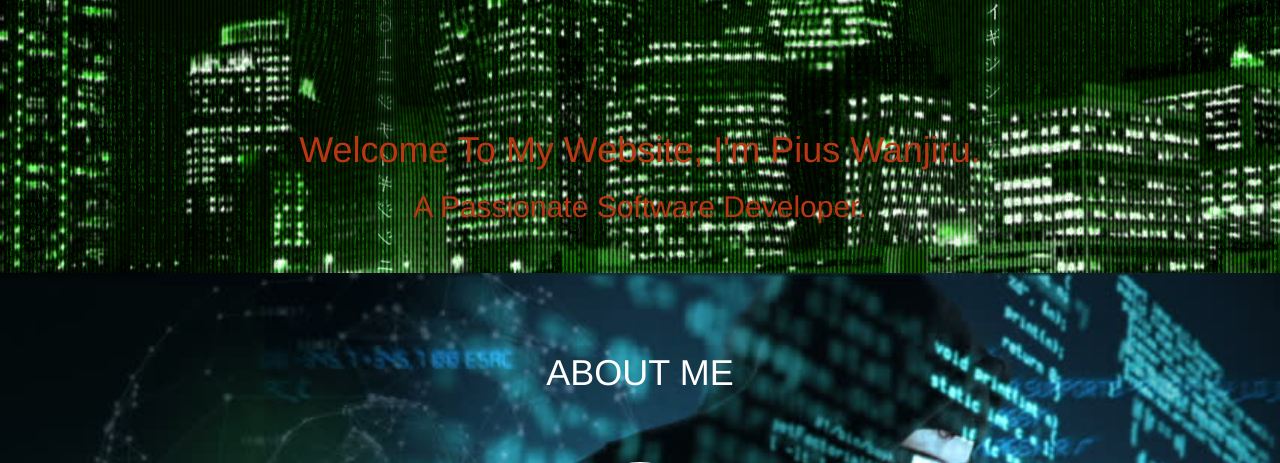
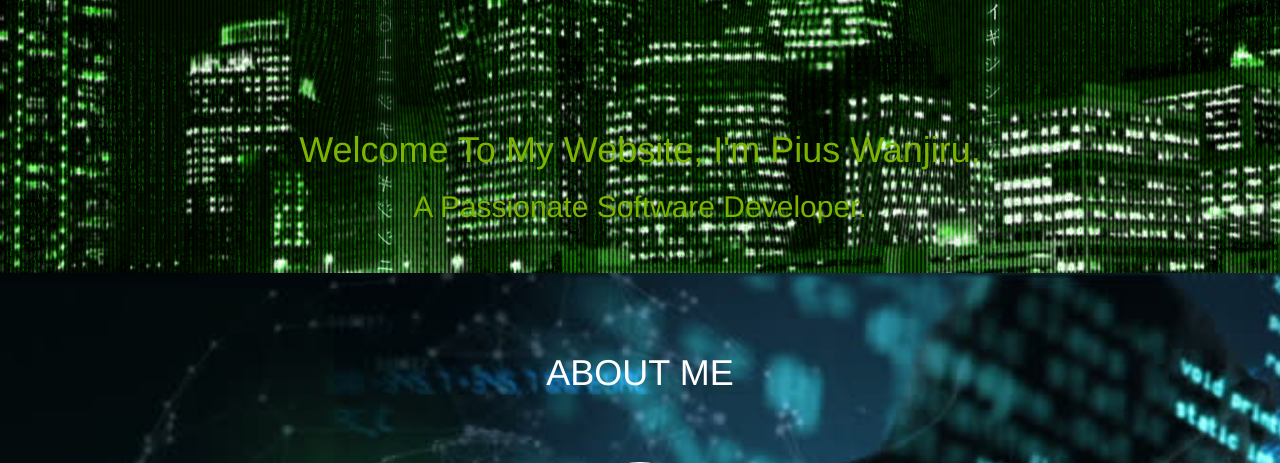
Before and after one commit to pius254/Personal-Site, a PHP site: page / in a window 1280 px wide. Shown: the part 50-513 px from the top of the page. Run offline with PHP 8.4, Linux system fonts and the light colour scheme.

Commit message:
fits the skills section into the about me container

```diff
--- a/assets/css/styles.css
+++ b/assets/css/styles.css
@@ -17,7 +17,7 @@ body{
 	width: 100%;
 	padding-top: 50px;
 	margin-top: 50px;
-	color: #BD3613;
+	color: #7CB400;
 }
 
 #about{
--- a/index.html
+++ b/index.html
@@ -29,7 +29,7 @@
 			</div>
 			<div class="collapse navbar-collapse" id="collapseMenu">
 				<ul class="nav navbar-nav text-uppercase">
-					<li><a href="#">Home</a></li>
+					<li><a href="#" class="active">Home</a></li>
 					<li><a href="#">About</a></li>
 					<li><a href="#">Skills</a></li>
 					<li><a href="#">Portfolio</a></li>
@@ -81,8 +81,6 @@
 					<p>I'm a fouth year IT student from Masinde Muliro University of Science and Technology(MMUST)</p>
 				</div>
 			</div>
-		</div>
-	</section>
 			<!-- About :End -->
 
 			<!-- Skills Section :Start -->
@@ -108,15 +106,15 @@
 								Java
 							</div>
 						</div>
+					</div>
+
+					<div class="col-md-6">
 						<div class="progress">
 							<div class="progress-bar progress-bar-success" role="progressbar" aria-valuenow="40" aria-valuemin="0" aria-valuemax="80" style="width: 80%">
 								<span class="sr-only">80%</span>
 								Bootstrap
 							</div>
 						</div>
-			</div>
-
-			<div class="col-md-6">
 						<div class="progress">
 							<div class="progress-bar progress-bar-success" role="progressbar" aria-valuenow="40" aria-valuemin="0" aria-valuemax="60" style="width: 60%">
 								<span class="sr-only">60%</span>
@@ -130,9 +128,10 @@
 							</div>
 						</div>
 					</div>
-
 				</div>
 			</div>
+		</div>
+	</section>
 	<!-- Skills Section  :End -->
 
 	<!-- jQuery -->
```
Lines whose indentation alone changed are shown as unchanged.
